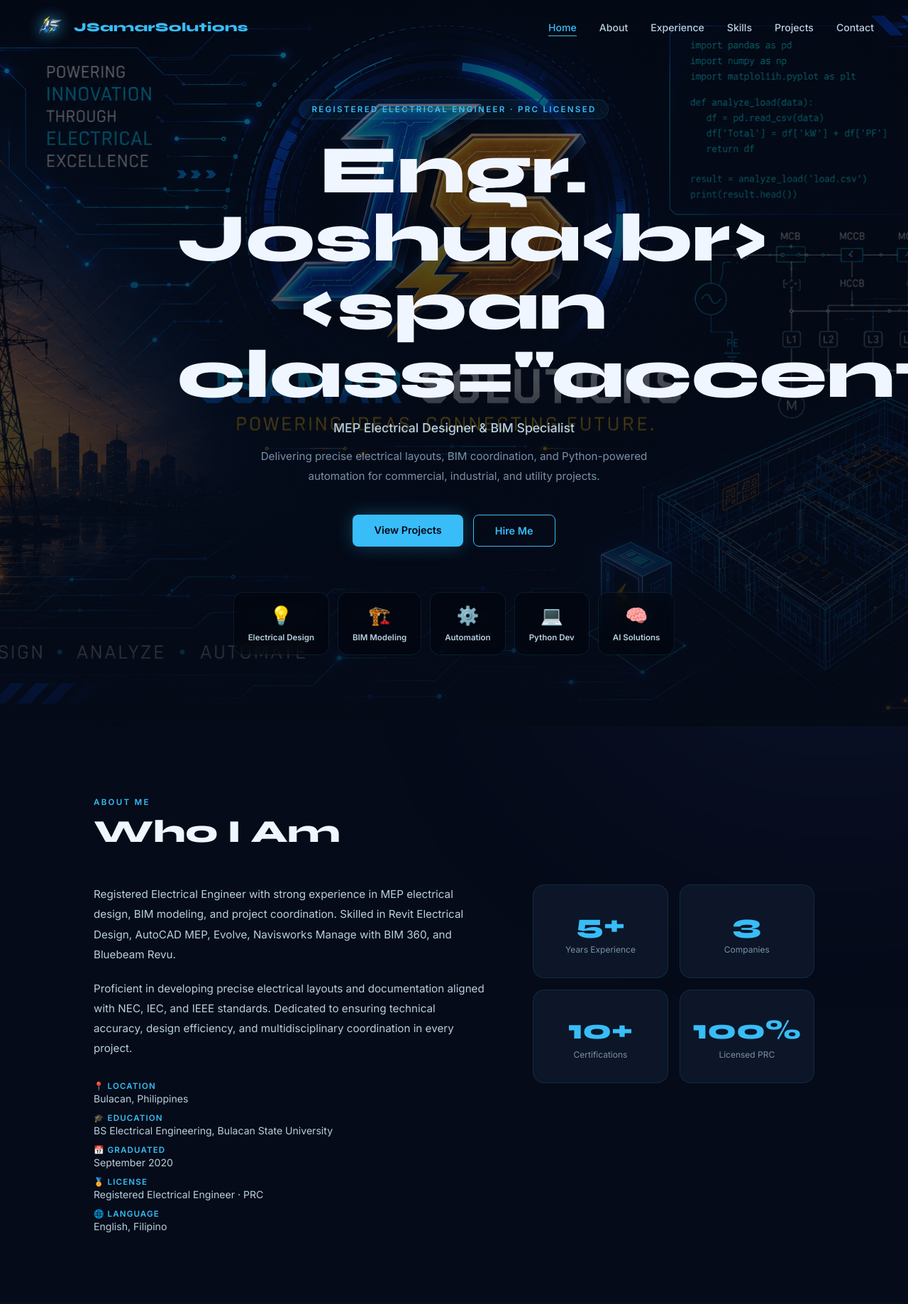
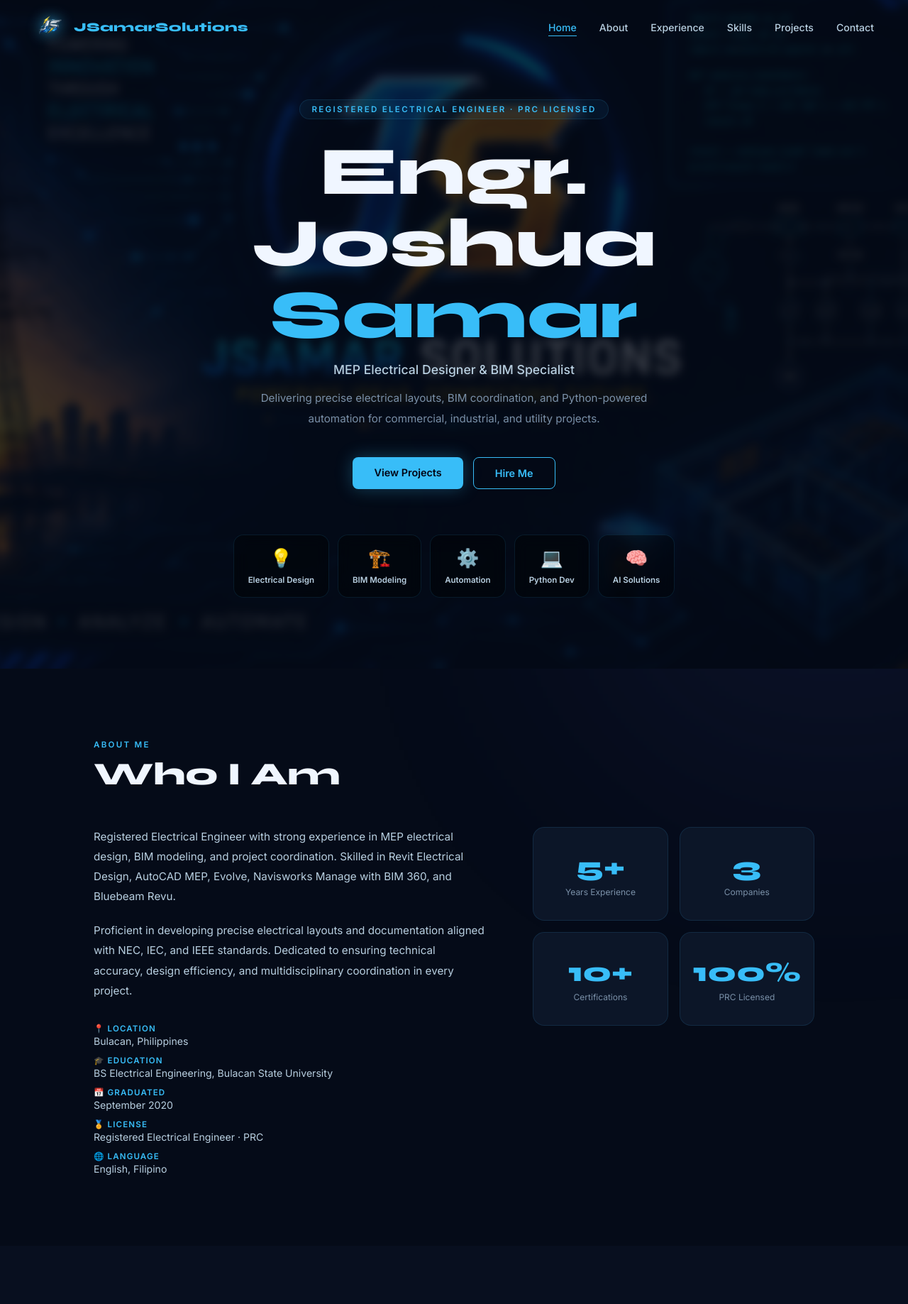
Before and after one commit to Joshuasamar19/JSamarSolutions, a Flask app: page / in a window 1280 px wide. Shown: the top 1837 px of the page at 71% size. Run offline with Flask 3, Linux system fonts and the light colour scheme.

Commit message:
Final portfolio website

```diff
--- a/static/script.js
+++ b/static/script.js
@@ -13,7 +13,6 @@ function toggleNav() {
   document.getElementById('navLinks').classList.toggle('open');
 }
 
-// Close nav on link click
 document.querySelectorAll('.nav-links a').forEach(link => {
   link.addEventListener('click', () => {
     document.getElementById('navLinks').classList.remove('open');
@@ -21,7 +20,7 @@ document.querySelectorAll('.nav-links a').forEach(link => {
 });
 
 // =========================
-// SMOOTH SCROLL + ACTIVE LINK
+// ACTIVE NAV LINK ON SCROLL
 // =========================
 const sections = document.querySelectorAll('section');
 const navLinks = document.querySelectorAll('.nav-links a');
@@ -61,27 +60,6 @@ const observer = new IntersectionObserver((entries) => {
 revealEls.forEach(el => observer.observe(el));
 
 // =========================
-// TYPEWRITER ON HERO NAME
-// =========================
-window.addEventListener('load', () => {
-  const name = document.querySelector('.hero-name');
-  if (!name) return;
-  const html = name.innerHTML;
-  name.innerHTML = '';
-  name.style.opacity = '1';
-  let i = 0;
-  const chars = html.split('');
-  function type() {
-    if (i < chars.length) {
-      name.innerHTML += chars[i];
-      i++;
-      setTimeout(type, 40);
-    }
-  }
-  setTimeout(type, 300);
-});
-
-// =========================
 // SCROLL TO TOP ON REFRESH
 // =========================
 window.onbeforeunload = () => window.scrollTo(0, 0);
--- a/static/style.css
+++ b/static/style.css
@@ -5,15 +5,14 @@
 html { scroll-behavior: smooth; }
 
 :root {
-  --bg:       #050b18;
-  --bg2:      #080f1f;
-  --card:     #0c1628;
-  --border:   rgba(56,189,248,0.12);
-  --cyan:     #38bdf8;
-  --cyan2:    #0ea5e9;
-  --white:    #f0f6ff;
-  --gray:     #7a90a8;
-  --light:    #b8cfe0;
+  --bg:     #050b18;
+  --bg2:    #080f1f;
+  --card:   #0c1628;
+  --border: rgba(56,189,248,0.12);
+  --cyan:   #38bdf8;
+  --white:  #f0f6ff;
+  --gray:   #7a90a8;
+  --light:  #b8cfe0;
 }
 
 body {
@@ -23,26 +22,19 @@ body {
   overflow-x: hidden;
 }
 
-/* AMBIENT BLOBS */
 body::before {
-  content: "";
-  position: fixed;
+  content: ""; position: fixed;
   width: 600px; height: 600px;
-  background: #0ea5e9;
-  filter: blur(200px);
+  background: #0ea5e9; filter: blur(200px);
   top: -250px; left: -200px;
-  opacity: 0.2; z-index: -1;
-  pointer-events: none;
+  opacity: 0.18; z-index: -1; pointer-events: none;
 }
 body::after {
-  content: "";
-  position: fixed;
+  content: ""; position: fixed;
   width: 500px; height: 500px;
-  background: #6366f1;
-  filter: blur(200px);
+  background: #6366f1; filter: blur(200px);
   bottom: -200px; right: -150px;
-  opacity: 0.18; z-index: -1;
-  pointer-events: none;
+  opacity: 0.15; z-index: -1; pointer-events: none;
 }
 
 .container { max-width: 1080px; margin: 0 auto; padding: 0 2rem; }
@@ -53,20 +45,25 @@ body::after {
 .navbar {
   position: fixed; top: 0; left: 0; width: 100%;
   display: flex; align-items: center; justify-content: space-between;
-  padding: 16px 48px;
-  z-index: 1000;
+  padding: 16px 48px; z-index: 1000;
   transition: background 0.4s, border-color 0.4s;
   border-bottom: 1px solid transparent;
 }
 .navbar.scrolled {
-  background: rgba(5,11,24,0.95);
+  background: rgba(5,11,24,0.96);
   backdrop-filter: blur(16px);
   border-color: var(--border);
 }
 
 .logo-container { display: flex; align-items: center; gap: 12px; }
-.logo-image { width: 44px; height: 44px; object-fit: contain; border-radius: 50%; filter: drop-shadow(0 0 10px var(--cyan)); }
-.logo-text { font-family: 'Syne', sans-serif; font-size: 1.1rem; font-weight: 800; color: var(--cyan); letter-spacing: 0.02em; }
+.logo-image {
+  width: 44px; height: 44px; object-fit: contain; border-radius: 50%;
+  filter: drop-shadow(0 0 10px var(--cyan));
+}
+.logo-text {
+  font-family: 'Syne', sans-serif; font-size: 1.1rem;
+  font-weight: 800; color: var(--cyan); letter-spacing: 0.02em;
+}
 
 .nav-links { display: flex; list-style: none; gap: 32px; }
 .nav-links a {
@@ -81,7 +78,10 @@ body::after {
 .nav-links a:hover, .nav-links a.active { color: var(--cyan); }
 .nav-links a:hover::after, .nav-links a.active::after { width: 100%; }
 
-.hamburger { display: none; background: none; border: none; color: var(--white); font-size: 1.5rem; cursor: pointer; }
+.hamburger {
+  display: none; background: none; border: none;
+  color: var(--white); font-size: 1.5rem; cursor: pointer;
+}
 
 /* ========================= */
 /* HERO                      */
@@ -93,19 +93,40 @@ body::after {
   text-align: center;
   padding: 140px 2rem 100px;
   position: relative; overflow: hidden;
-  background:
-    linear-gradient(rgba(5,11,24,0.6), rgba(5,11,24,0.85)),
-    url("/static/images/background.png") center/cover no-repeat;
 }
 
-.hero-content { position: relative; z-index: 2; max-width: 780px; }
+/* BLURRED BACKGROUND IMAGE */
+.hero-bg {
+  position: absolute; inset: 0;
+  background: url("/static/images/background.png") center/cover no-repeat;
+  filter: blur(6px);
+  transform: scale(1.08);
+  z-index: 0;
+}
+
+/* DARK OVERLAY */
+.hero-overlay {
+  position: absolute; inset: 0;
+  background: rgba(5,11,24,0.78);
+  z-index: 1;
+}
+
+.hero-content {
+  position: relative; z-index: 2;
+  max-width: 780px;
+}
+
+.hero-services {
+  position: relative; z-index: 2;
+  display: flex; gap: 12px; flex-wrap: wrap;
+  justify-content: center; margin-top: 4rem;
+}
 
 .hero-eyebrow {
   display: inline-block;
   font-size: 0.72rem; font-weight: 600;
   letter-spacing: 0.2em; text-transform: uppercase;
-  color: var(--cyan);
-  border: 1px solid var(--border);
+  color: var(--cyan); border: 1px solid var(--border);
   padding: 6px 16px; border-radius: 100px;
   margin-bottom: 1.5rem;
   background: rgba(56,189,248,0.06);
@@ -114,10 +135,8 @@ body::after {
 .hero-name {
   font-family: 'Syne', sans-serif;
   font-size: clamp(3rem, 9vw, 6rem);
-  font-weight: 800;
-  line-height: 1.0;
-  color: var(--white);
-  margin-bottom: 1rem;
+  font-weight: 800; line-height: 1.05;
+  color: var(--white); margin-bottom: 1rem;
 }
 
 .accent { color: var(--cyan); }
@@ -135,20 +154,13 @@ body::after {
 
 .hero-cta { display: flex; gap: 14px; justify-content: center; flex-wrap: wrap; }
 
-/* SERVICES ROW */
-.hero-services {
-  position: relative; z-index: 2;
-  display: flex; gap: 12px; flex-wrap: wrap;
-  justify-content: center; margin-top: 4rem;
-}
-
+/* SERVICES */
 .svc {
   display: flex; flex-direction: column; align-items: center;
   gap: 8px; padding: 16px 20px;
-  background: rgba(0,0,0,0.3);
+  background: rgba(0,0,0,0.4);
   border: 1px solid var(--border);
-  border-radius: 14px;
-  backdrop-filter: blur(10px);
+  border-radius: 14px; backdrop-filter: blur(10px);
   min-width: 100px;
   transition: border-color 0.3s, transform 0.3s;
 }
@@ -160,8 +172,7 @@ body::after {
 /* BUTTONS                   */
 /* ========================= */
 .btn-primary {
-  display: inline-block;
-  padding: 13px 30px;
+  display: inline-block; padding: 13px 30px;
   background: var(--cyan); color: #020617;
   font-family: 'Inter', sans-serif;
   font-size: 0.9rem; font-weight: 700;
@@ -174,8 +185,7 @@ body::after {
 .btn-primary.full { width: 100%; text-align: center; display: block; }
 
 .btn-outline {
-  display: inline-block;
-  padding: 13px 30px;
+  display: inline-block; padding: 13px 30px;
   background: transparent; color: var(--cyan);
   font-family: 'Inter', sans-serif;
   font-size: 0.9rem; font-weight: 600;
@@ -222,12 +232,11 @@ body::after {
   display: flex; flex-direction: column; align-items: center;
   padding: 2rem 1rem; text-align: center;
   background: var(--card); border: 1px solid var(--border);
-  border-radius: 16px;
-  transition: border-color 0.3s;
+  border-radius: 16px; transition: border-color 0.3s;
 }
 .stat:hover { border-color: var(--cyan); }
 .stat-n { font-family: 'Syne', sans-serif; font-size: 2.4rem; font-weight: 800; color: var(--cyan); }
-.stat-l { font-size: 0.75rem; color: var(--gray); margin-top: 4px; text-align: center; }
+.stat-l { font-size: 0.75rem; color: var(--gray); margin-top: 4px; }
 
 /* ========================= */
 /* TIMELINE                  */
@@ -257,12 +266,16 @@ body::after {
 
 .timeline-header { display: flex; align-items: center; gap: 12px; margin-bottom: 6px; }
 .timeline-header h3 { font-size: 1.05rem; font-weight: 600; color: var(--white); }
+
 .timeline-badge {
   font-size: 0.65rem; font-weight: 700;
   padding: 3px 10px; border-radius: 100px;
   letter-spacing: 0.1em; text-transform: uppercase;
 }
-.timeline-badge.current { background: rgba(56,189,248,0.15); color: var(--cyan); border: 1px solid var(--border); }
+.timeline-badge.current {
+  background: rgba(56,189,248,0.15);
+  color: var(--cyan); border: 1px solid var(--border);
+}
 
 .timeline-company { font-size: 0.85rem; color: var(--cyan); font-weight: 500; }
 .timeline-date { font-size: 0.78rem; color: var(--gray); margin: 4px 0 1rem; }
@@ -276,8 +289,7 @@ body::after {
 
 .skill-group {
   background: var(--card); border: 1px solid var(--border);
-  border-radius: 16px; padding: 1.8rem;
-  transition: border-color 0.3s;
+  border-radius: 16px; padding: 1.8rem; transition: border-color 0.3s;
 }
 .skill-group:hover { border-color: var(--cyan); }
 .skill-group h4 { font-size: 0.88rem; font-weight: 600; color: var(--cyan); margin-bottom: 1rem; }
@@ -287,8 +299,7 @@ body::after {
   font-size: 0.75rem; font-weight: 500;
   padding: 5px 12px; border-radius: 6px;
   background: rgba(56,189,248,0.08);
-  border: 1px solid var(--border);
-  color: var(--light);
+  border: 1px solid var(--border); color: var(--light);
   transition: background 0.2s, border-color 0.2s;
 }
 .skill-tags span:hover { background: rgba(56,189,248,0.18); border-color: var(--cyan); }
@@ -302,8 +313,7 @@ body::after {
   background: var(--card); border: 1px solid var(--border);
   border-radius: 16px; padding: 1.8rem;
   display: flex; flex-direction: column; gap: 12px;
-  transition: border-color 0.3s, transform 0.3s;
-  cursor: pointer;
+  transition: border-color 0.3s, transform 0.3s; cursor: pointer;
 }
 .project-card:hover { border-color: var(--cyan); transform: translateY(-6px); }
 
@@ -312,8 +322,8 @@ body::after {
 .project-tag {
   font-size: 0.65rem; font-weight: 700;
   padding: 4px 10px; border-radius: 100px;
-  background: rgba(56,189,248,0.1);
-  color: var(--cyan); border: 1px solid var(--border);
+  background: rgba(56,189,248,0.1); color: var(--cyan);
+  border: 1px solid var(--border);
   letter-spacing: 0.1em; text-transform: uppercase;
 }
 
@@ -331,10 +341,12 @@ body::after {
 /* ========================= */
 /* CONTACT                   */
 /* ========================= */
-.contact-sub { font-size: 0.95rem; color: var(--gray); margin-bottom: 3rem; line-height: 1.7; }
+.contact-sub {
+  font-size: 0.95rem; color: var(--gray);
+  margin-bottom: 3rem; line-height: 1.7;
+}
 
 .contact-grid { display: grid; grid-template-columns: 1fr 1fr; gap: 3rem; align-items: start; }
-
 .contact-info { display: flex; flex-direction: column; gap: 1rem; }
 
 .contact-item {
@@ -346,9 +358,11 @@ body::after {
 }
 .contact-item:hover { border-color: var(--cyan); transform: translateX(4px); }
 .contact-icon { font-size: 1.4rem; flex-shrink: 0; }
-.contact-label { font-size: 0.7rem; font-weight: 600; color: var(--cyan); text-transform: uppercase; letter-spacing: 0.1em; }
+.contact-label {
+  font-size: 0.7rem; font-weight: 600; color: var(--cyan);
+  text-transform: uppercase; letter-spacing: 0.1em;
+}
 .contact-value { font-size: 0.88rem; color: var(--light); margin-top: 2px; }
-
 .contact-actions { display: flex; flex-direction: column; gap: 1rem; }
 
 /* ========================= */
@@ -386,8 +400,7 @@ body::after {
     position: fixed; top: 68px; left: 0; right: 0;
     background: rgba(5,11,24,0.98);
     padding: 1.5rem 2rem; gap: 1.2rem;
-    border-bottom: 1px solid var(--border);
-    z-index: 999;
+    border-bottom: 1px solid var(--border); z-index: 999;
   }
   .nav-links.open { display: flex; }
   .hamburger { display: block; }
@@ -415,5 +428,4 @@ body::after {
 @media (max-width: 400px) {
   .hero-name { font-size: 2.2rem; }
   .logo-text { display: none; }
-  .about-stats { grid-template-columns: 1fr 1fr; }
 }
--- a/templates/index.html
+++ b/templates/index.html
@@ -29,9 +29,10 @@
   <!-- HERO -->
   <section class="hero" id="home">
     <div class="hero-bg"></div>
+    <div class="hero-overlay"></div>
     <div class="hero-content">
       <p class="hero-eyebrow">Registered Electrical Engineer · PRC Licensed</p>
-      <h1 class="hero-name">Engr. Joshua<br><span class="accent">Samar</span></h1>
+      <h1 class="hero-name">Engr. Joshua <span class="accent">Samar</span></h1>
       <p class="hero-role">MEP Electrical Designer &amp; BIM Specialist</p>
       <p class="hero-sub">Delivering precise electrical layouts, BIM coordination, and Python-powered automation for commercial, industrial, and utility projects.</p>
       <div class="hero-cta">
@@ -70,7 +71,7 @@
           <div class="stat"><span class="stat-n">5+</span><span class="stat-l">Years Experience</span></div>
           <div class="stat"><span class="stat-n">3</span><span class="stat-l">Companies</span></div>
           <div class="stat"><span class="stat-n">10+</span><span class="stat-l">Certifications</span></div>
-          <div class="stat"><span class="stat-n">100%</span><span class="stat-l">Licensed PRC</span></div>
+          <div class="stat"><span class="stat-n">100%</span><span class="stat-l">PRC Licensed</span></div>
         </div>
       </div>
     </div>
@@ -144,55 +145,36 @@
       <p class="label">Expertise</p>
       <h2 class="section-title">Skills & Tools</h2>
       <div class="skills-grid">
-
         <div class="skill-group">
           <h4>BIM & Design Tools</h4>
           <div class="skill-tags">
-            <span>Revit MEP</span>
-            <span>AutoCAD MEP</span>
-            <span>Evolve 9</span>
-            <span>Navisworks</span>
-            <span>BIM 360</span>
-            <span>Bluebeam Revu</span>
+            <span>Revit MEP</span><span>AutoCAD MEP</span><span>Evolve 9</span>
+            <span>Navisworks</span><span>BIM 360</span><span>Bluebeam Revu</span>
           </div>
         </div>
-
         <div class="skill-group">
           <h4>Electrical Engineering</h4>
           <div class="skill-tags">
-            <span>Power Distribution</span>
-            <span>Load Calculations</span>
-            <span>Circuit Protection</span>
-            <span>NEC Standards</span>
-            <span>IEC Standards</span>
-            <span>IEEE Standards</span>
+            <span>Power Distribution</span><span>Load Calculations</span>
+            <span>Circuit Protection</span><span>NEC Standards</span>
+            <span>IEC Standards</span><span>IEEE Standards</span>
           </div>
         </div>
-
         <div class="skill-group">
           <h4>Programming & Automation</h4>
           <div class="skill-tags">
-            <span>Python</span>
-            <span>C/C++</span>
-            <span>Arduino</span>
-            <span>Raspberry Pi</span>
-            <span>PLC Programming</span>
-            <span>SCADA</span>
+            <span>Python</span><span>C/C++</span><span>Arduino</span>
+            <span>Raspberry Pi</span><span>PLC Programming</span><span>SCADA</span>
           </div>
         </div>
-
         <div class="skill-group">
           <h4>Project Skills</h4>
           <div class="skill-tags">
-            <span>BIM Coordination</span>
-            <span>Clash Detection</span>
-            <span>Estimation & Costing</span>
-            <span>3D Modelling</span>
-            <span>Technical Reporting</span>
-            <span>Safety Compliance</span>
+            <span>BIM Coordination</span><span>Clash Detection</span>
+            <span>Estimation & Costing</span><span>3D Modelling</span>
+            <span>Technical Reporting</span><span>Safety Compliance</span>
           </div>
         </div>
-
       </div>
     </div>
   </section>
@@ -295,6 +277,5 @@
   </footer>
 
   <script src="{{ url_for('static', filename='script.js') }}"></script>
-
 </body>
 </html>
```
